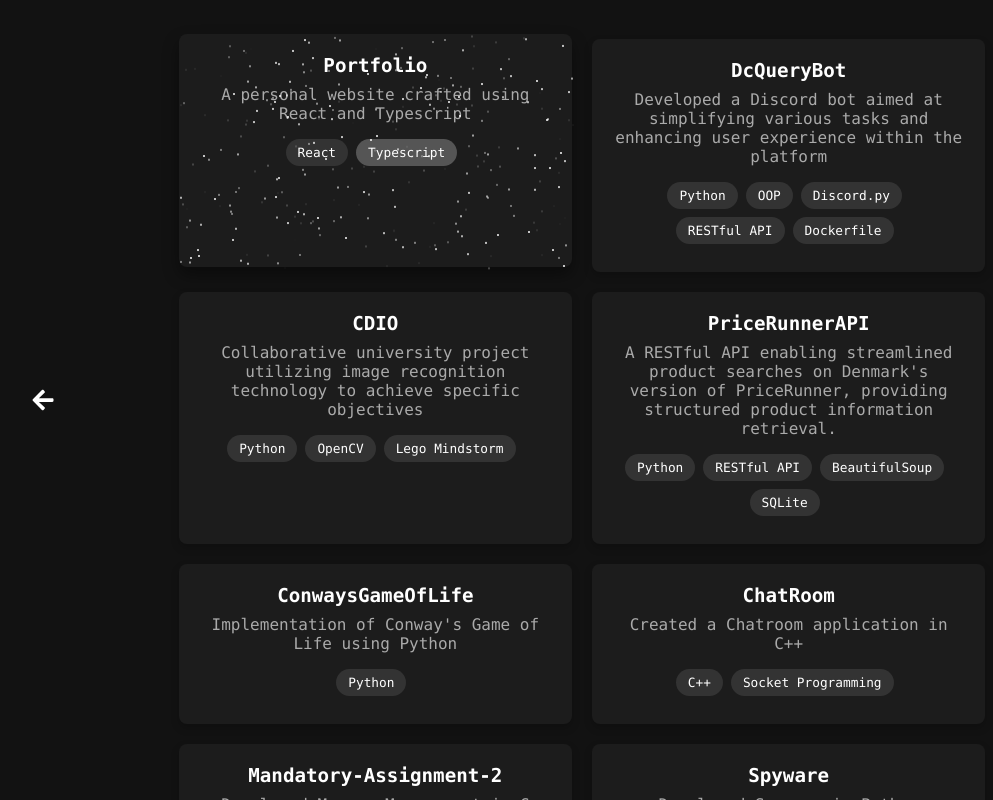
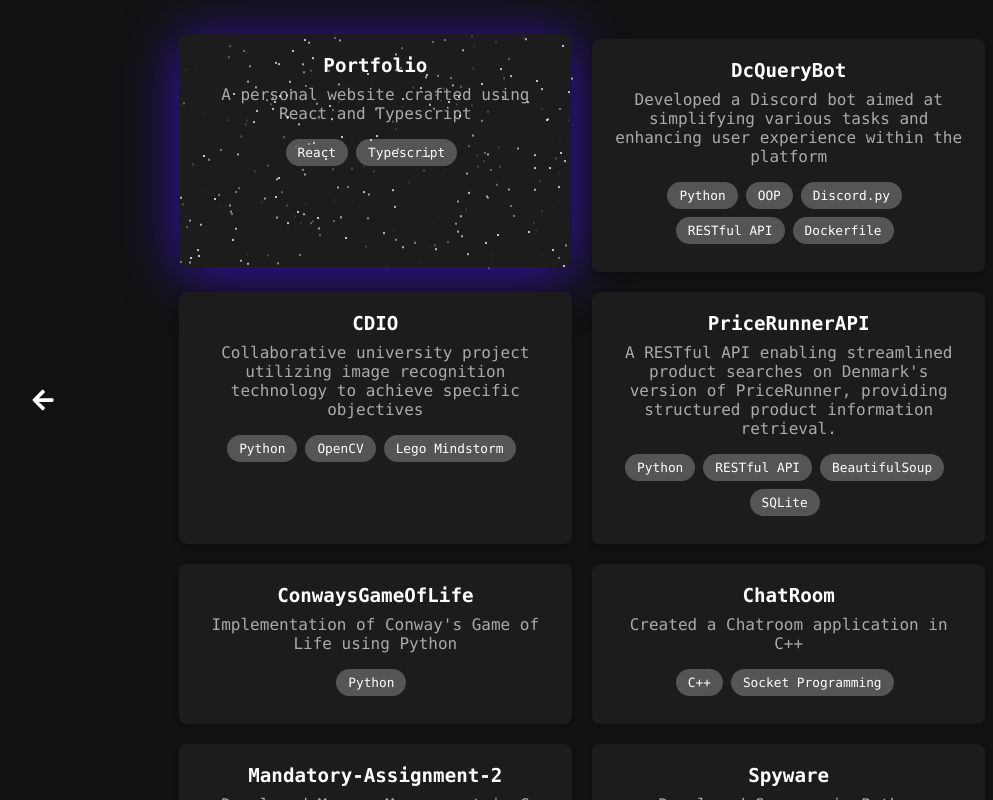
Before and after one commit to DenizIsikli/Portfolio, a React (Create React App) app: page /project in a window 1280 px wide. In both pictures the pointer is over the item 453 px from the left and 155 px from the top of the page. Shown: the top 800 px of the page, without its empty margins (78-1071 px from the left). Built offline with nearby package versions, Linux system fonts and the light colour scheme.

Commit message:
Style changes

```diff
--- a/src/components/frontpage/frontpage.css
+++ b/src/components/frontpage/frontpage.css
@@ -67,7 +67,7 @@ body {
 
 .socials a:hover {
     transform: scale(1.1);
-    opacity: 0.6;
+    opacity: 0.4;
 }
 
 /* Responsive adjustments */
--- a/src/components/project/project.css
+++ b/src/components/project/project.css
@@ -65,7 +65,7 @@ body {
 
 .project-group li:hover {
     transform: translateY(-5px);
-    box-shadow: 0 8px 16px rgba(0, 0, 0, 0.4);
+    box-shadow: 0px 6px 56px rgba(62, 17, 224, 0.8);
 }
 
 .project-section li .star {
@@ -150,7 +150,7 @@ body {
 
 .project-section .tag {
     display: inline-block;
-    background-color: #333;
+    background-color: #555;
     color: #fff;
     font-size: 0.8rem;
     padding: 6px 12px;
@@ -158,10 +158,6 @@ body {
     margin-bottom: 8px;
     border-radius: 16px;
     transition: background-color 0.3s ease;
-}
-
-.project-section .tag:hover {
-    background-color: #555;
 }
 
 /* Responsive adjustments */
```
